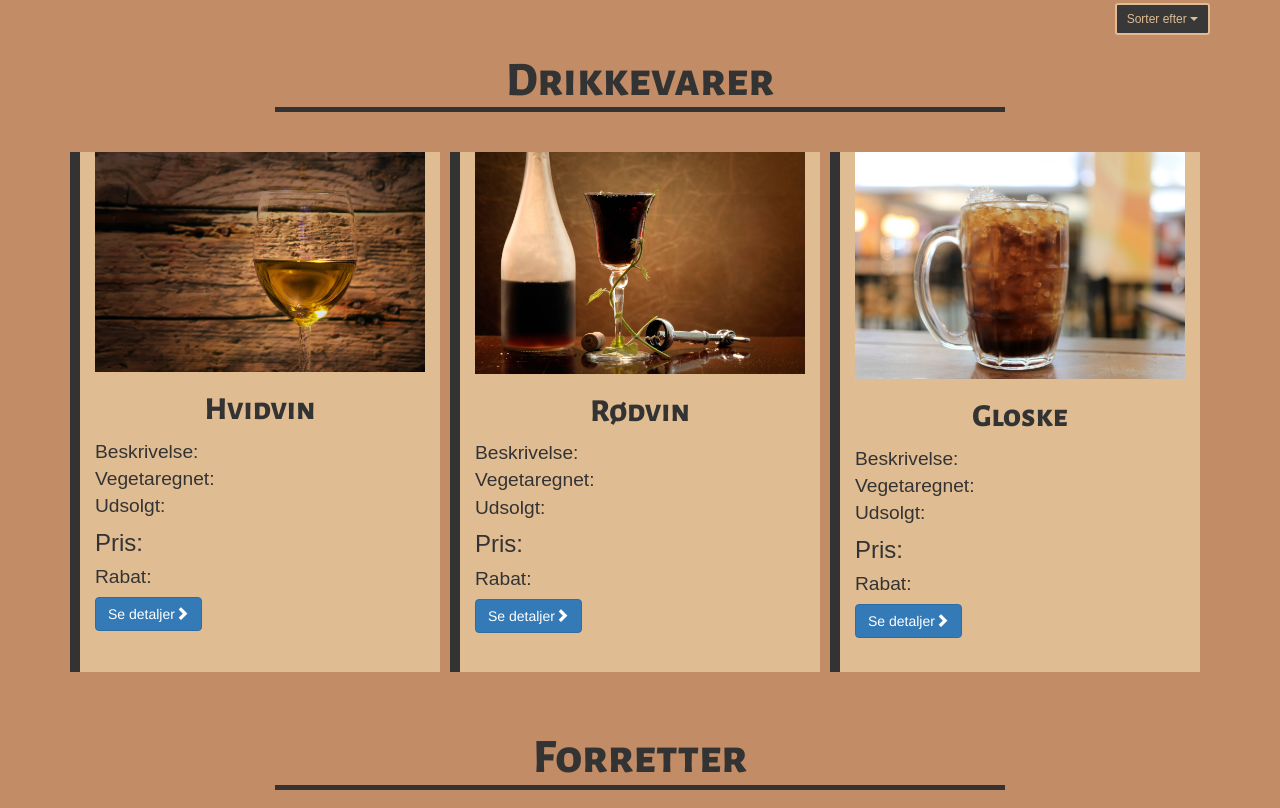
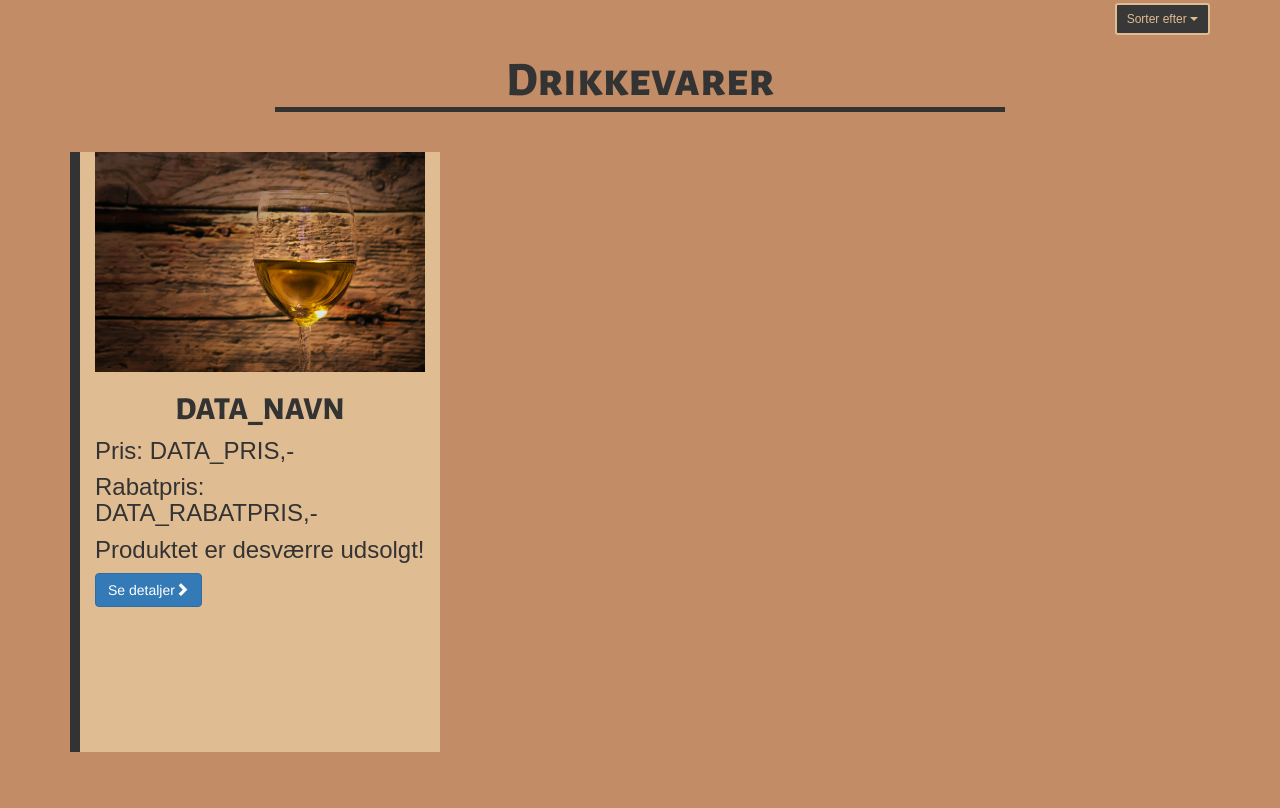
Before and after one commit to loui3450/Petrograd, a plain HTML site: page petrograd.html in a window 1280 px wide. Shown: the part 901-1709 px from the top of the page. Drawn offline with nearby package versions, Linux system fonts and the light colour scheme; a web font is replaced by a local one.

Commit message:
Javascript blev tilfoejet

```diff
--- a/petrograd.html
+++ b/petrograd.html
@@ -53,41 +53,21 @@
                 <h2>Drikkevarer</h2>
             </div>
 
-
-            <div id="ret" class="col-xs-12 col-sm-5 col-sm-offset-1 col-md-4 col-md-offset-0">
-                <img src="Billeder/imgs/Large/hvidvin.jpg" alt="Hvidvin">
-                <h3>Hvidvin</h3>
-                <p>Beskrivelse:
-                    <br>Vegetaregnet:
-                    <br>Udsolgt:
-                </p>
-                <h4>Pris:</h4>
-                <h5>Rabat:</h5>
-                <button type="button" class="btn btn-primary" data-toggle="modal" data-target="modal_drik_1">Se detaljer<span class="glyphicon glyphicon-chevron-right"></span></button>
-            </div>
-
-            <div id="ret" class="col-xs-12 col-sm-5 col-sm-offset-1 col-md-4 col-md-offset-0">
-                <img src="Billeder/imgs/Large/roedvin.jpg" alt="Rødvin">
-                <h3>Rødvin</h3>
-                <p>Beskrivelse:
-                    <br>Vegetaregnet:
-                    <br>Udsolgt:
-                </p>
-                <h4>Pris:</h4>
-                <h5>Rabat:</h5>
-                <button type="button" class="btn btn-primary" data-toggle="modal" data-target="modal_drik_2">Se detaljer<span class="glyphicon glyphicon-chevron-right"></span></button>
-            </div>
-
-            <div id="ret" class="col-xs-12 col-sm-5 col-sm-offset-1 col-md-4 col-md-offset-0">
-                <img src="Billeder/imgs/Large/cola.jpg" alt="Gloske">
-                <h3>Gloske</h3>
-                <p>Beskrivelse:
-                    <br>Vegetaregnet:
-                    <br>Udsolgt:
-                </p>
-                <h4>Pris:</h4>
-                <h5>Rabat:</h5>
-                <button type="button" class="btn btn-primary" data-toggle="modal" data-target="modal_drik_3">Se detaljer<span class="glyphicon glyphicon-chevron-right"></span></button>
+            <div class="produktliste">
+                <template id="produkt_template">
+                    <div id="ret" class="col-xs-12 col-sm-5 col-sm-offset-1 col-md-4 col-md-offset-0">
+                        <img class="data_billede" src="Billeder/imgs/Large/hvidvin.jpg" alt="Hvidvin">
+                        <h3 class="data_navn">DATA_NAVN</h3>
+                        <h4 class="pris">Pris: <span class="data_pris">DATA_PRIS</span>,-</h4>
+                        <!-- TODO: Sæt udsolgt class ved udsolgt. -->
+                        <h4 class="rabatpris">Rabatpris: <span class="data_rabatpris">DATA_RABATPRIS</span>,-</h4>
+                        <!-- Skal kun vises, hvis produktet har rabat! -->
+                        <!-- TODO: Sæt rabatpris ved rabat-->
+                        <h4 class="udsolgt_tekst">Produktet er desværre udsolgt!</h4>
+                        <!-- Skal kun vises, hvis produktet er udsolgt! -->
+                        <button type="button" class="btn btn-primary" data-toggle="modal" data-target="#modal_drik_1">Se detaljer<span class="glyphicon glyphicon-chevron-right"></span></button>
+                    </div>
+                </template>
             </div>
         </div>
 
@@ -272,11 +252,9 @@
 
     </div>
 
-
+    <script src="petrograd.js"></script>
     <script src="https://code.jquery.com/jquery-3.1.1.min.js"></script>
-    <script src="petrograd.js"></script>
-    <script src="bootstrap-3.3.7-dist/bootstrap-3.3.7-dist/js/bootstrap.min.js">
-    </script>
+    <script src="bootstrap-3.3.7-dist/bootstrap-3.3.7-dist/js/bootstrap.min.js"></script>
 </body>
 
 </html>
--- a/petrograd.js
+++ b/petrograd.js
@@ -0,0 +1,16 @@
+window.addEventListener("load", sidenVises);
+
+function sidenVises() {
+    console.log("siden vises");
+    visProdukt();
+}
+
+function visProdukt() {
+    //klon produkt_template
+    var klon = document.querySelector("#produkt_template").content.cloneNode(true);
+
+    //indsæt data i klon
+
+    //append klon til .produkt_liste
+    document.querySelector(".produktliste").appendChild(klon);
+}
--- a/style.css
+++ b/style.css
@@ -77,5 +77,5 @@ p {
     background-color: #e0bc92;
     border-left: solid 10px;
     border-right: solid 10px rgb(193, 140, 102);
-    height: 65vh;
+    height: 75vh;
 }
```
